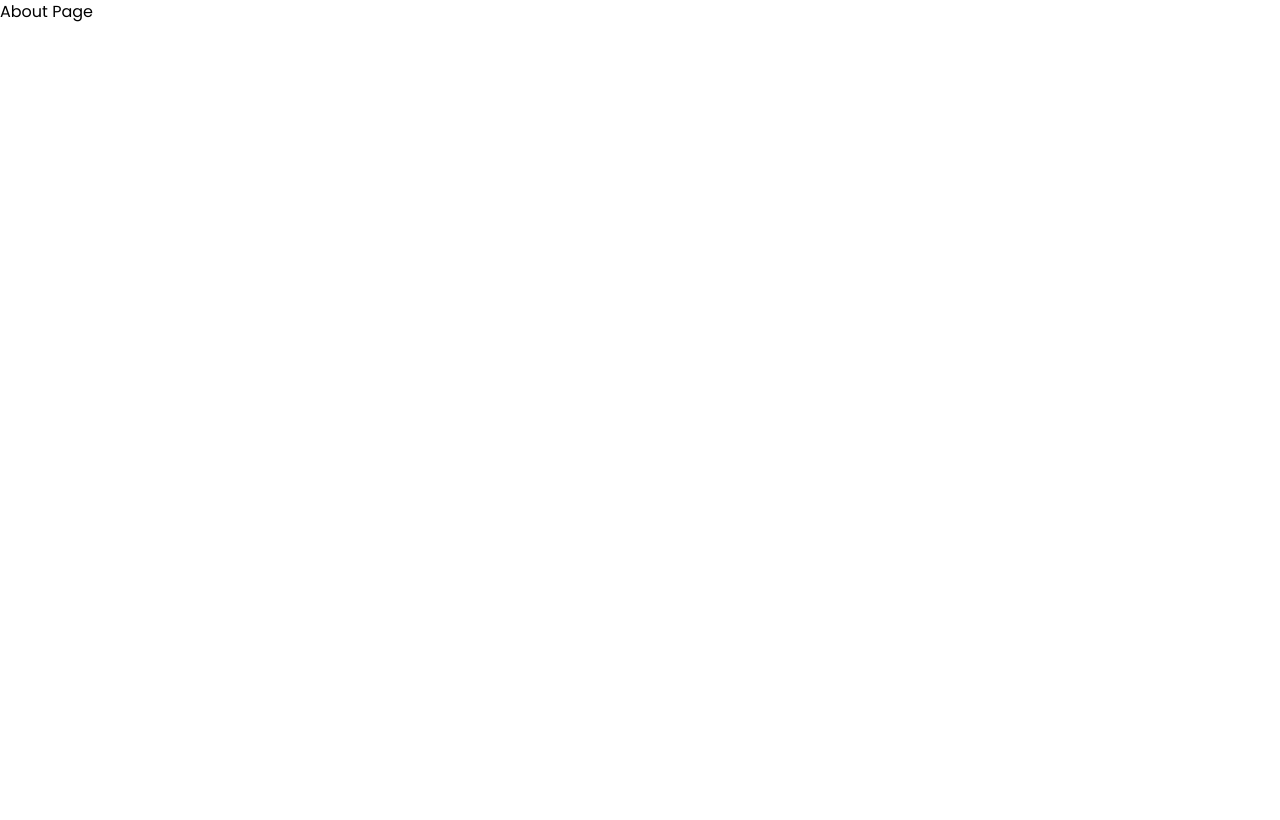
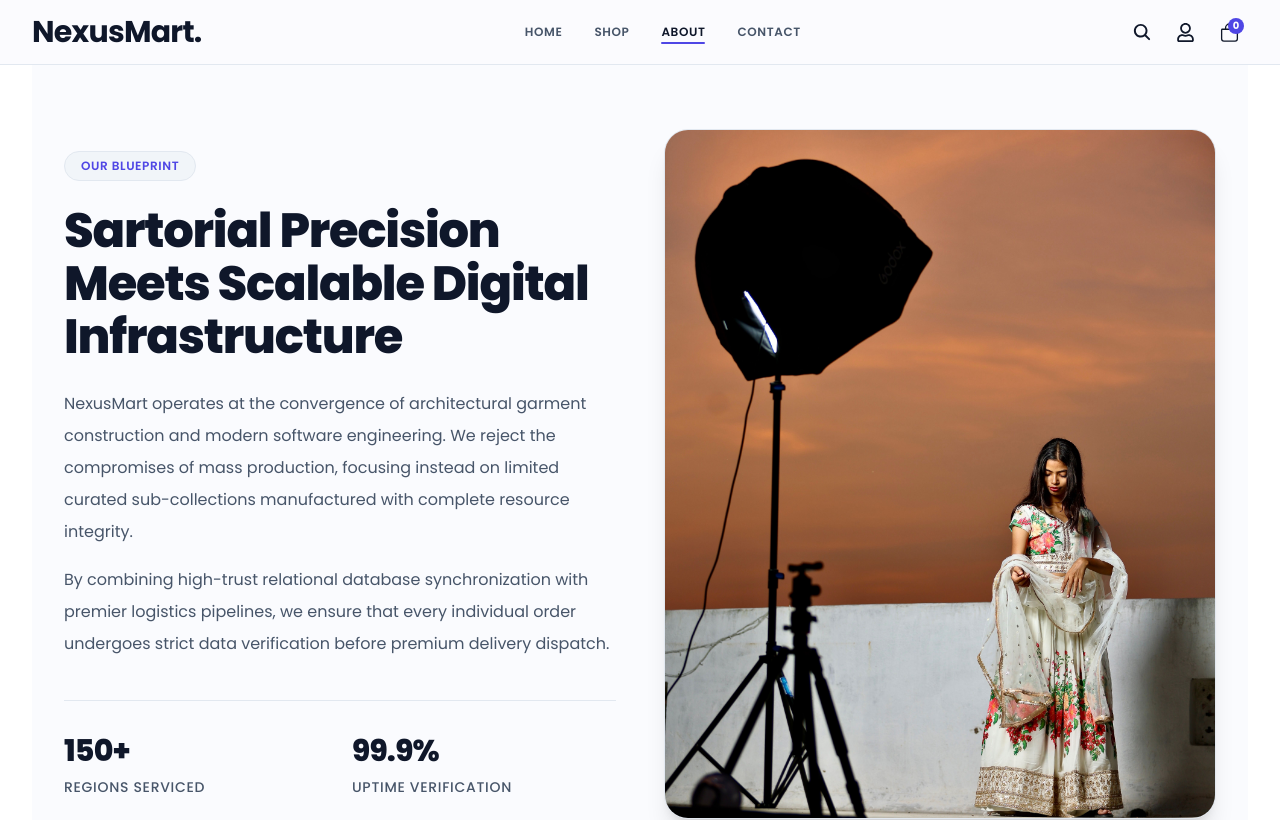
Before and after one commit to devmoriancho/next-mart, a Next.js app: page /about in a window 1280 px wide. Shown: the top 820 px of the page. Built offline with nearby package versions, Linux system fonts and the light colour scheme.

Commit message:
feat: implement semantic about page view and optimize layout image bounds

```diff
--- a/src/app/about/page.tsx
+++ b/src/app/about/page.tsx
@@ -1,3 +1,68 @@
+import FrontEndLayout from "@/components/layout/FrontEndLayout";
+import Image from "next/image";
+
 export default function AboutPage() {
-  return <div>About Page</div>;
+  return (
+    <FrontEndLayout>
+      <section className="bg-background px-4 py-16 sm:px-6 lg:px-8">
+        <div className="mx-auto grid max-w-7xl items-center gap-12 lg:grid-cols-2">
+          <div className="max-w-xl text-center lg:text-left">
+            <span className="inline-flex items-center rounded-full bg-surface px-4 py-1.5 text-xs font-semibold uppercase tracking-wider text-accent border border-border">
+              Our Blueprint
+            </span>
+
+            <h1 className="mt-6 text-4xl font-extrabold tracking-tight text-foreground sm:text-5xl lg:leading-[1.1]">
+              Sartorial Precision Meets Scalable Digital Infrastructure
+            </h1>
+
+            <p className="mt-6 text-base leading-8 text-muted-foreground">
+              NexusMart operates at the convergence of architectural garment
+              construction and modern software engineering. We reject the
+              compromises of mass production, focusing instead on limited
+              curated sub-collections manufactured with complete resource
+              integrity.
+            </p>
+
+            <p className="mt-4 text-base leading-8 text-muted-foreground">
+              By combining high-trust relational database synchronization with
+              premier logistics pipelines, we ensure that every individual order
+              undergoes strict data verification before premium delivery
+              dispatch.
+            </p>
+
+            <div className="mt-10 grid grid-cols-2 gap-6 border-t border-border pt-8">
+              <div>
+                <h2 className="text-3xl font-extrabold tracking-tight text-primary">
+                  150+
+                </h2>
+                <p className="mt-2 text-sm font-medium text-muted-foreground uppercase tracking-wider">
+                  Regions Serviced
+                </p>
+              </div>
+
+              <div>
+                <h2 className="text-3xl font-extrabold tracking-tight text-primary">
+                  99.9%
+                </h2>
+                <p className="mt-2 text-sm font-medium text-muted-foreground uppercase tracking-wider">
+                  Uptime Verification
+                </p>
+              </div>
+            </div>
+          </div>
+
+          <div className="relative aspect-[4/5] w-full overflow-hidden rounded-3xl border border-border bg-surface shadow-xl">
+            <Image
+              src="/images/about-artisan-tailor-studio.jpg"
+              alt="Artisan tailoring craftsmanship workspace"
+              fill
+              priority
+              sizes="(max-w-7xl) 50vw, 100vw"
+              className="object-cover transition-transform duration-500 hover:scale-102"
+            />
+          </div>
+        </div>
+      </section>
+    </FrontEndLayout>
+  );
 }
--- /dev/null
+++ b/src/app/products/[productId]/page.tsx
@@ -0,0 +1,10 @@
+import FrontEndLayout from "@/components/layout/FrontEndLayout";
+import ProductPageComponent from "@/components/products/ProductPageComponent";
+
+export default function page() {
+  return (
+    <FrontEndLayout>
+      <ProductPageComponent />
+    </FrontEndLayout>
+  );
+}
--- /dev/null
+++ b/src/components/products/ProductPageComponent.tsx
@@ -0,0 +1,7 @@
+export default function ProductPageComponent() {
+  return (
+    <div>
+      <h1>Product Page Component</h1>
+    </div>
+  );
+}
```
Also changed, not shown: 1 other file (tests, documents, lock files or other folders).
